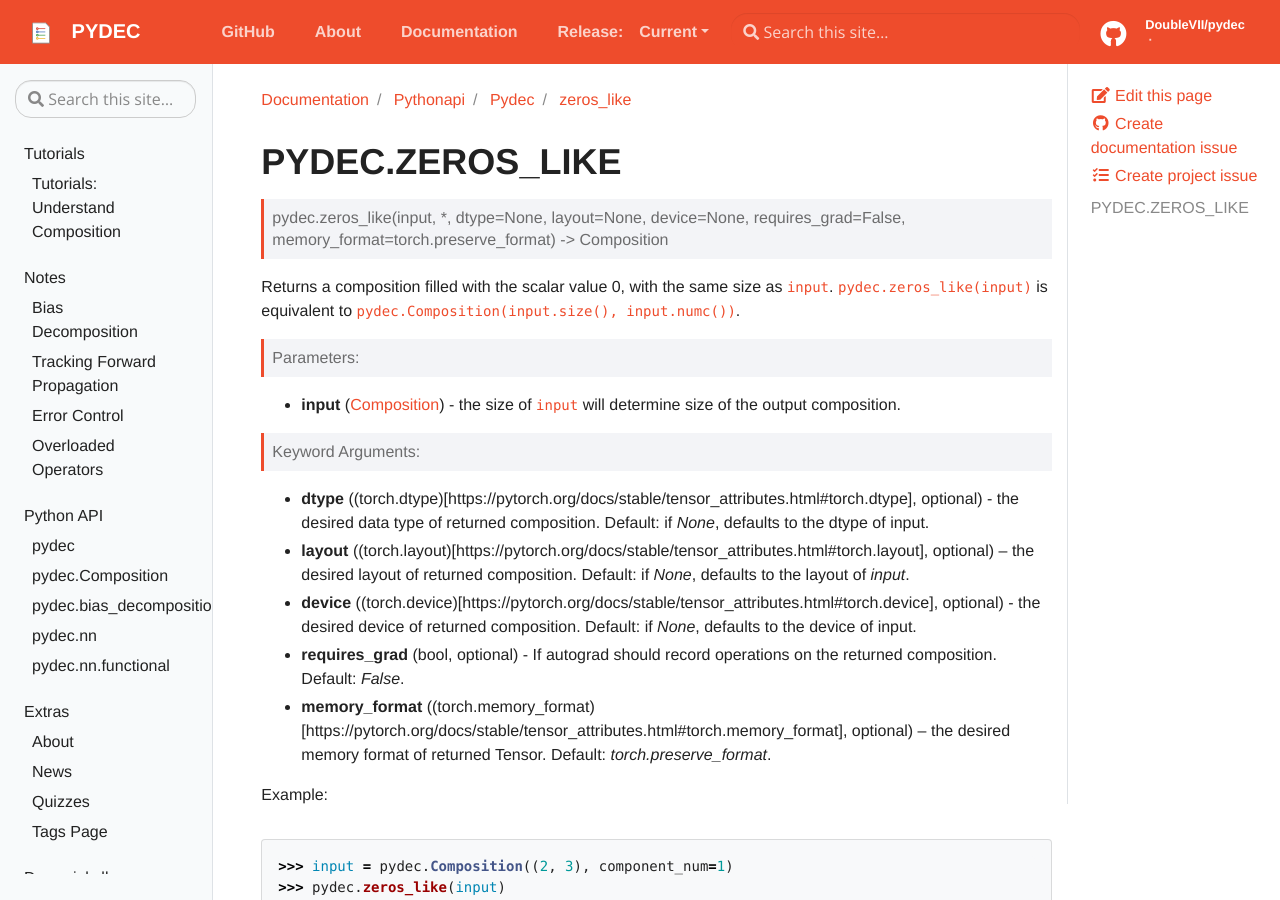
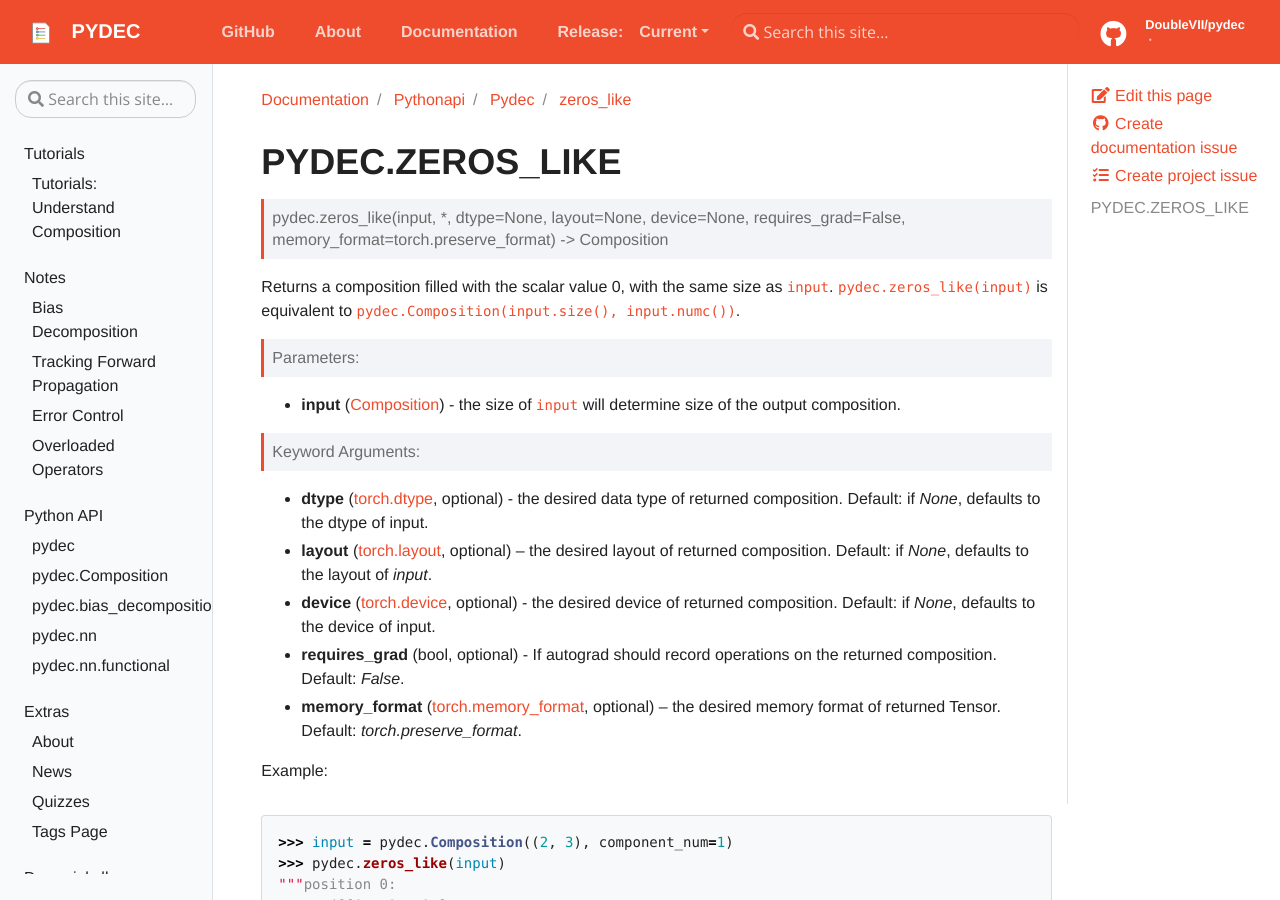
Before and after one commit to NJUNLP/pydec, a Jekyll site: the page built from docs/_docs/pythonapi/pydec/zeros_like.md, in a window 1280 px wide and 900 px high. Built offline with Jekyll 4.4.1, drawn with Linux system fonts in a browser that asks for light colours.

Commit message:
fix typo

````diff
--- a/docs/_docs/pythonapi/pydec/zeros_like.md
+++ b/docs/_docs/pythonapi/pydec/zeros_like.md
@@ -13,11 +13,11 @@
 
 {% include function.html content="Keyword Arguments:" %}
 
-* **dtype** ((torch.dtype)[https://pytorch.org/docs/stable/tensor_attributes.html#torch.dtype], optional) - the desired data type of returned composition. Default: if *None*, defaults to the dtype of input.
-* **layout** ((torch.layout)[https://pytorch.org/docs/stable/tensor_attributes.html#torch.layout], optional) – the desired layout of returned composition. Default: if *None*, defaults to the layout of *input*.
-* **device** ((torch.device)[https://pytorch.org/docs/stable/tensor_attributes.html#torch.device], optional) - the desired device of returned composition. Default: if *None*, defaults to the device of input.
+* **dtype** ([torch.dtype](https://pytorch.org/docs/stable/tensor_attributes.html#torch.dtype), optional) - the desired data type of returned composition. Default: if *None*, defaults to the dtype of input.
+* **layout** ([torch.layout](https://pytorch.org/docs/stable/tensor_attributes.html#torch.layout), optional) – the desired layout of returned composition. Default: if *None*, defaults to the layout of *input*.
+* **device** ([torch.device](https://pytorch.org/docs/stable/tensor_attributes.html#torch.device), optional) - the desired device of returned composition. Default: if *None*, defaults to the device of input.
 * **requires_grad** (bool, optional) - If autograd should record operations on the returned composition. Default: *False*.
-* **memory_format** ((torch.memory_format)[https://pytorch.org/docs/stable/tensor_attributes.html#torch.memory_format], optional) – the desired memory format of returned Tensor. Default: *torch.preserve_format*.
+* **memory_format** ([torch.memory_format](https://pytorch.org/docs/stable/tensor_attributes.html#torch.memory_format), optional) – the desired memory format of returned Tensor. Default: *torch.preserve_format*.
 
 Example:
 ```python
````
Also changed, not shown: docs/_docs/pythonapi/pydec/void.md (+2 -2 lines).
